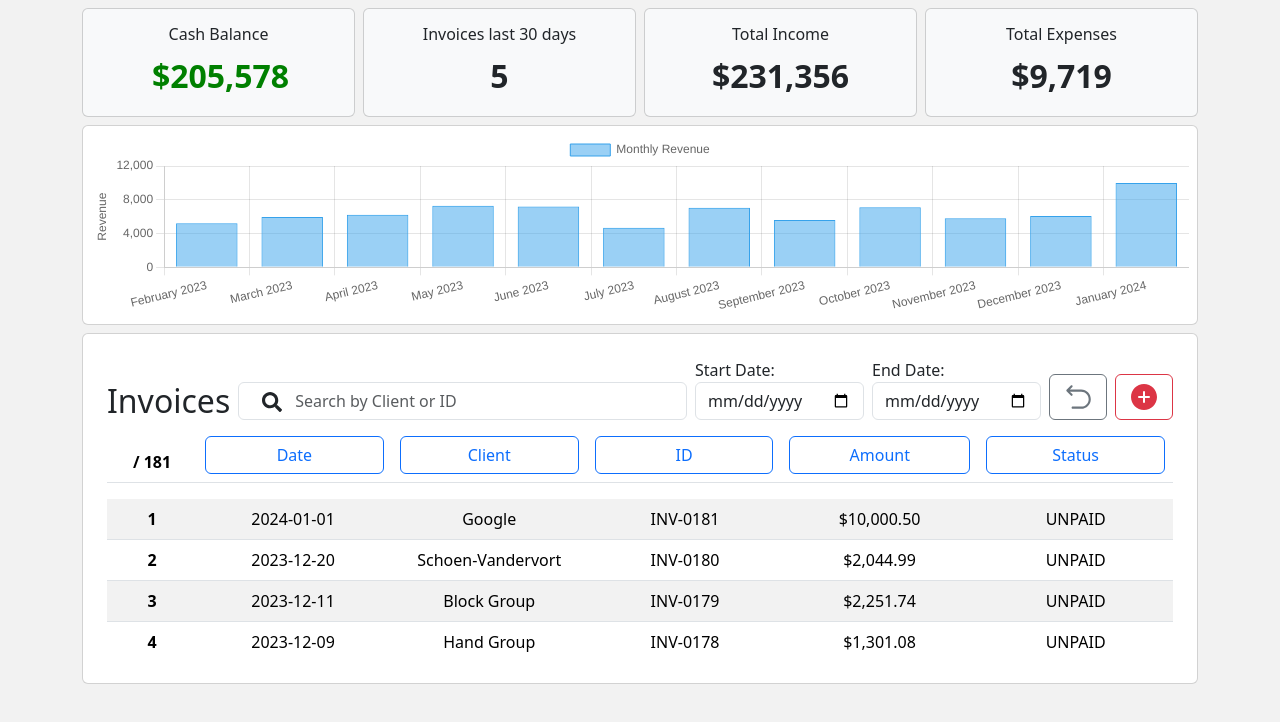
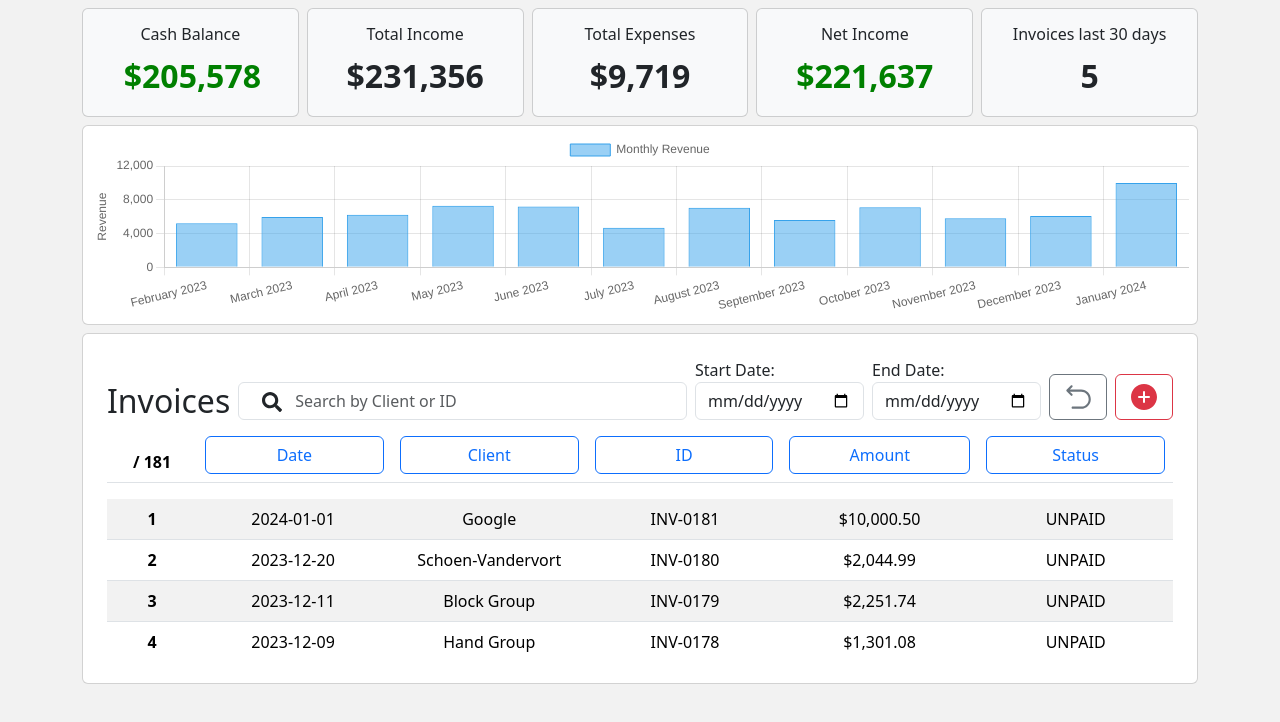
Before and after one commit to jonjon81/financial-tracker-react, a React (Vite) app: page / in a window 1280 px wide. Shown: the top 722 px of the page. Built offline with nearby package versions, Linux system fonts and the light colour scheme.

Commit message:
Update summary boxes

```diff
--- a/src/App.tsx
+++ b/src/App.tsx
@@ -4,7 +4,7 @@ import BarChart from './components/InvoicesBarChart';
 import { useInvoice } from './context/InvoiceContexts';
 import { useTransaction } from './context/TransactionContexts';
 import './App.css';
-import MainSummaryWidget from './components/MainSummaryWidget';
+import SummaryWidget from './components/SummaryWidget';
 
 const App: React.FC = () => {
   const { state: invoiceState } = useInvoice();
@@ -27,7 +27,7 @@ const App: React.FC = () => {
         </div>
       ) : (
         <div className="dashboard">
-          <MainSummaryWidget />
+          <SummaryWidget />
           <BarChart />
           <InvoicesWidget transactions={transactionState.transactions} />
         </div>
--- a/src/components/InvoicesWidget.tsx
+++ b/src/components/InvoicesWidget.tsx
@@ -187,7 +187,6 @@ const InvoicesWidget: React.FC<InvoicesProps> = ({ transactions }) => {
     if (statusesChanged) {
       dispatch(setInvoices(updatedInvoices));
     }
-    console.log('Invoices or transactions updated');
   }, [invoices, transactions, dispatch, tableUpdateCounter]);
 
   const [activeColumn, setActiveColumn] = useState<ColumnHeader | null>(null);
@@ -245,7 +244,6 @@ const InvoicesWidget: React.FC<InvoicesProps> = ({ transactions }) => {
 
   useEffect(() => {
     setFilteredResultsLength(filteredInvoices.length);
-    console.log('Filtered invoices updated');
   }, [filteredInvoices]);
 
   return (
--- a/src/components/Last30Days.tsx
+++ b/src/components/Last30Days.tsx
@@ -18,7 +18,7 @@ const Last30Days: React.FC<SummaryProps> = () => {
   const invoicesLast30Days = invoices.filter((invoice) => new Date(invoice.creationDate) > thirtyDaysAgo).length;
 
   return (
-    <div className="card d-inline-block bg-light mb-2 me-2">
+    <div className="card d-inline-block bg-light mb-2 me-2 last-30-days">
       <div className="card-body">
         <h2 className="card-title fs-6 text-center">Invoices last 30 days</h2>
         <p className="card-text text-center fs-2">
--- /dev/null
+++ b/src/components/NetIncomeSummary.tsx
@@ -0,0 +1,59 @@
+import React, { useContext } from 'react';
+import { TransactionContext } from '../context/TransactionContexts';
+import { InvoiceContext } from '../context/InvoiceContexts';
+import { Transaction } from '../types/Transaction';
+import { Invoice } from '../types/Invoice';
+import { formatPriceWholeNumber } from '../utils/helpers';
+
+interface SummaryProps {
+  transactions: Transaction[];
+}
+
+const NetIncomeSummary: React.FC<SummaryProps> = () => {
+  const { state: transactionState } = useContext(TransactionContext);
+  const { state: invoiceState } = useContext(InvoiceContext);
+
+  const { transactions } = transactionState;
+
+  const calculateTotalExpenseAmount = (): number => {
+    const totalAmount = transactions.reduce((total: number, transaction: Transaction) => {
+      if (transaction.category === 'expense') {
+        return total + transaction.amount;
+      }
+      return total;
+    }, 0);
+
+    return Math.abs(totalAmount);
+  };
+
+  const totalExpenseAmount = calculateTotalExpenseAmount();
+
+  const { invoices } = invoiceState;
+
+  const calculateTotalIncomeAmount = (): number => {
+    return invoices.reduce((total: number, invoice: Invoice) => total + invoice.amount, 0);
+  };
+
+  const totalIncomeAmount = calculateTotalIncomeAmount();
+  const totalNetIncome = totalIncomeAmount - totalExpenseAmount;
+
+  // Determine color based on total amount
+  let totalAmountColor = 'black';
+  let threshold = 5000;
+  if (totalNetIncome > threshold) totalAmountColor = 'green';
+  else if (totalNetIncome > 0) totalAmountColor = 'yellow';
+  else if (totalNetIncome < 0) totalAmountColor = 'red';
+
+  return (
+    <div className="card d-inline-block bg-light mb-2 me-2">
+      <div className="card-body">
+        <h2 className="card-title fs-6 text-center">Net Income</h2>
+        <p className="card-text text-center fs-2" style={{ color: totalAmountColor }}>
+          <strong>{formatPriceWholeNumber(totalNetIncome)}</strong>
+        </p>
+      </div>
+    </div>
+  );
+};
+
+export default NetIncomeSummary;
--- a/src/components/MainSummaryWidget.css
+++ b/src/components/SummaryWidget.css
@@ -6,7 +6,7 @@
   margin-right: 0 !important;
 }
 
-@media (max-width: 768px) {
+@media (max-width: 992px) {
   .summary-main-container.d-flex .card {
     width: calc(50% - 4px);
     margin-right: 0 !important;
@@ -14,4 +14,8 @@
   .summary-main-container.d-flex {
     flex-wrap: wrap;
   }
+
+  .summary-main-container.d-flex .card.last-30-days {
+    width: 100%;
+  }
 }
--- a/src/components/MainSummaryWidget.tsx
+++ b/src/components/SummaryWidget.tsx
@@ -3,18 +3,20 @@ import TotalIncomeSummary from './TotalIncomeSummary';
 import TotalExpensesSummary from './TotalExpensesSummary';
 import Last30Days from './Last30Days';
 import { useTransaction } from '../context/TransactionContexts';
-import './MainSummaryWidget.css';
+import './SummaryWidget.css';
+import NetIncomeSummary from './NetIncomeSummary';
 
-const MainSummaryWidget = () => {
+const SummaryWidget = () => {
   const { state: transactionState } = useTransaction();
   return (
     <div className="summary-main-container d-flex justify-content-between">
       <CashBalance transactions={[]} />
-      <Last30Days transactions={transactionState.transactions} />
       <TotalIncomeSummary transactions={[]} />
       <TotalExpensesSummary transactions={[]} />
+      <NetIncomeSummary transactions={[]} />
+      <Last30Days transactions={transactionState.transactions} />
     </div>
   );
 };
 
-export default MainSummaryWidget;
+export default SummaryWidget;
```
